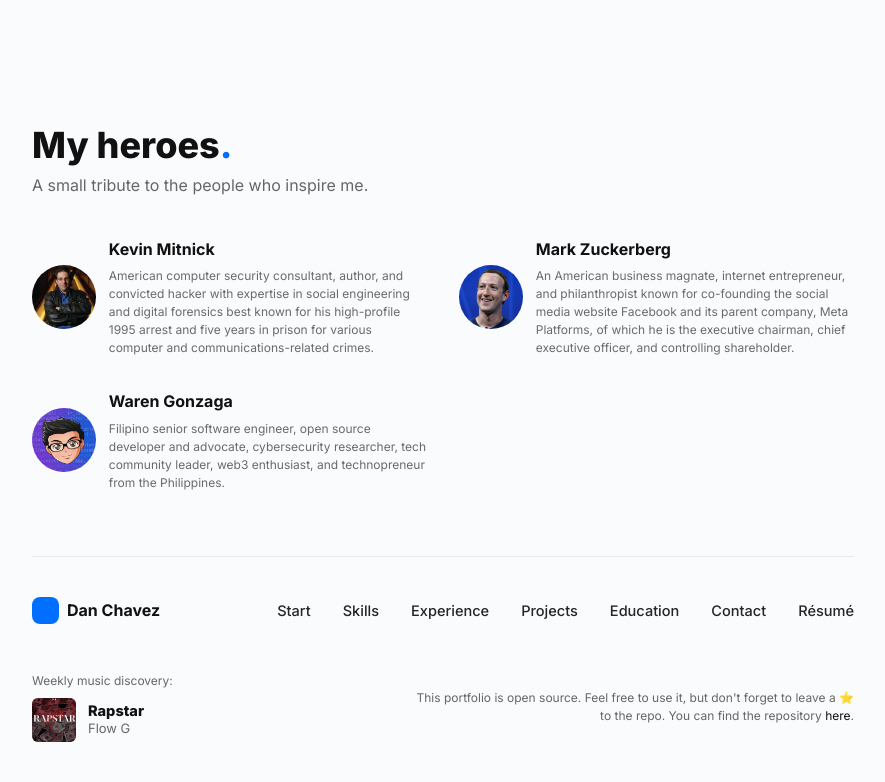
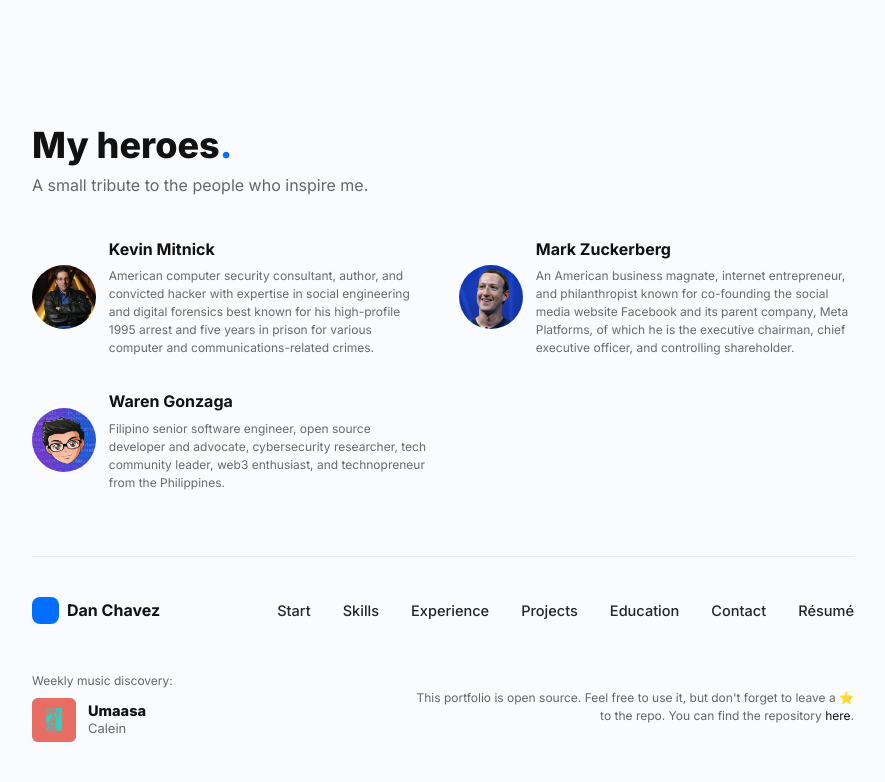
Before and after one commit to salem98/lem-portfolio-astro2.0, an Astro site: page / in a window 1280 px wide. Shown: the part 4731-5513 px from the top of the page, without its empty margins (197-1082 px from the left). Built offline with nearby package versions, Linux system fonts and the light colour scheme; Astro itself is replaced by a stand-in of ours.

Commit message:
update music

```diff
--- a/src/components/footer.astro
+++ b/src/components/footer.astro
@@ -1,9 +1,9 @@
 ---
 import Logo from "./logo.astro";
-const thumbnail = "/music/rapstar.webp";
-const artist = "Flow G";
-const song = "Rapstar";
-const link = "https://open.spotify.com/track/6Rv8Ltr2MuAIM3LHF4L8qs";
+const thumbnail = "/music/umaasa.webp";
+const artist = "Calein";
+const song = "Umaasa";
+const link = "https://open.spotify.com/album/5CoCHo5Uln3nDpd1q2aewW";
 ---
 
 <footer
```
Also changed, not shown: public/music/umaasa.webp (added).
